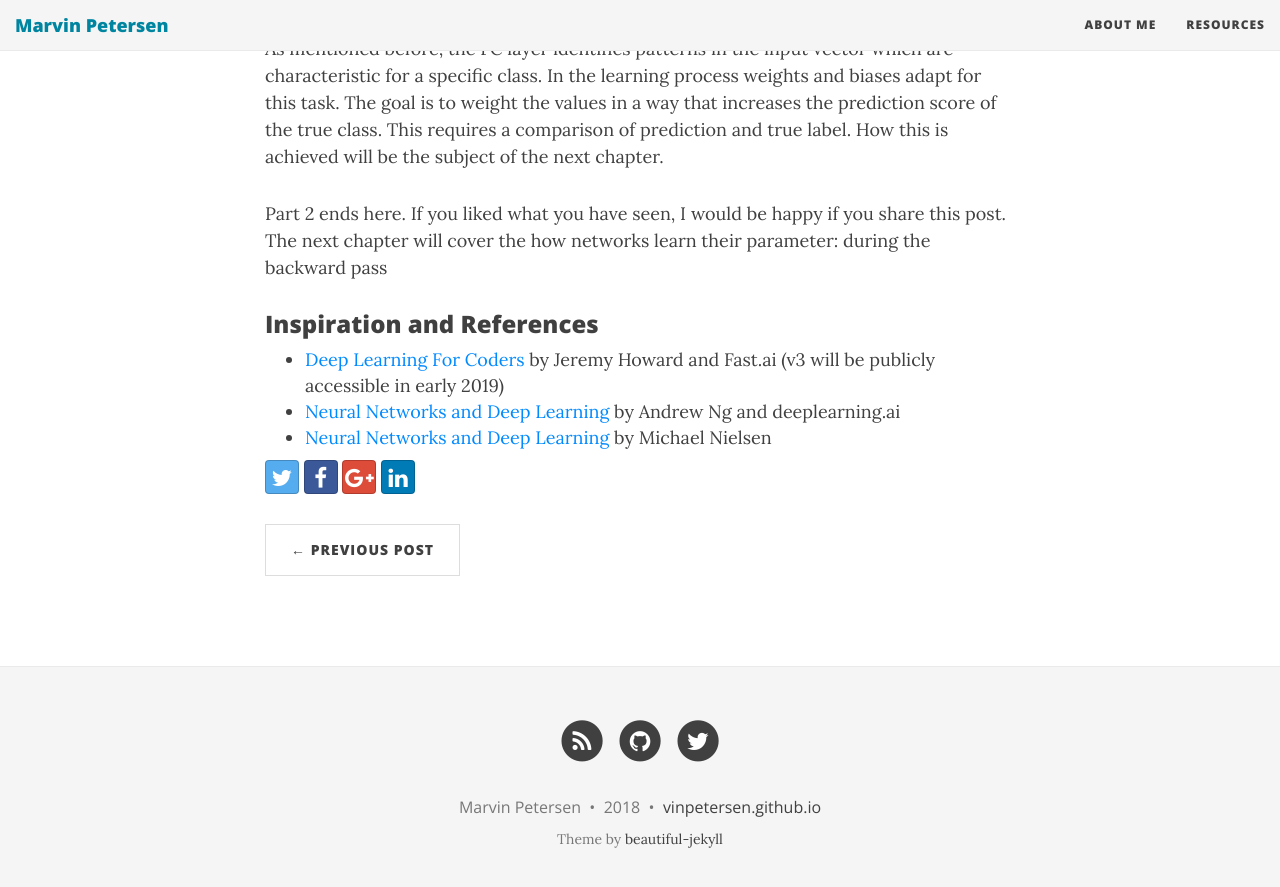
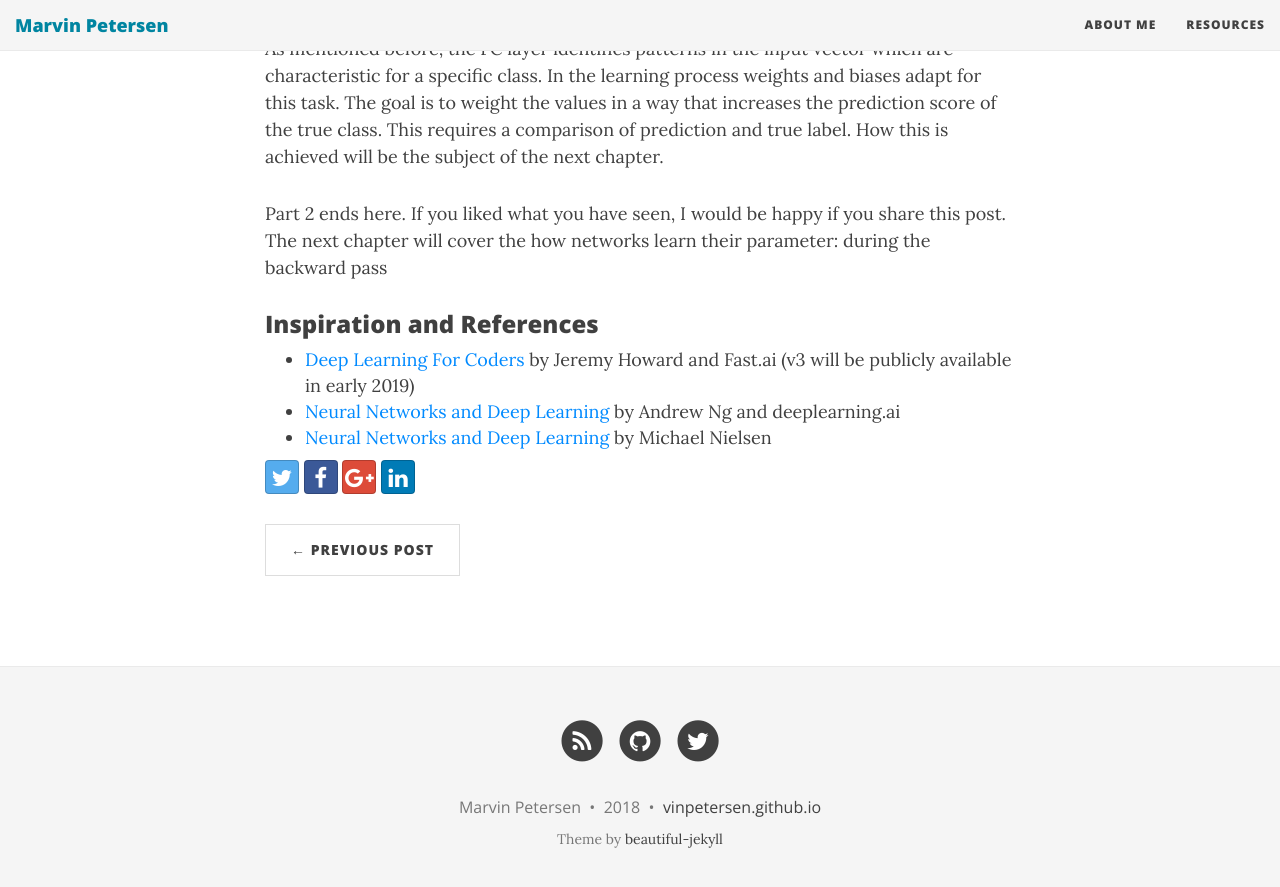
Before and after one commit to m-petersen/vinpetersen.github.io, a Jekyll site: the page built from _posts/2018-11-23-a-guided-tour-through-a-convolutional-neural-network-part-2.md, in a window 1280 px wide and 900 px high, scrolled down 3404 px. Shown: the top 887 px of the window. Built offline with Jekyll 4.4.1, drawn with Linux system fonts in a browser that asks for light colours; nearby versions of some CDN libraries; formulas are drawn with MathJax 3.

Commit message:
Update 2018-11-23-a-guided-tour-through-a-convolutional-neural-network-part-2.md

```diff
--- a/_posts/2018-11-23-a-guided-tour-through-a-convolutional-neural-network-part-2.md
+++ b/_posts/2018-11-23-a-guided-tour-through-a-convolutional-neural-network-part-2.md
@@ -33,6 +33,6 @@ As mentioned before, the FC layer identifies patterns in the input vector which
 Part 2 ends here. If you liked what you have seen, I would be happy if you share this post. The next chapter will cover the how networks learn their parameter: during the backward pass
 
 ### Inspiration and References
-* [Deep Learning For Coders](https://course.fast.ai/) by Jeremy Howard and Fast.ai (v3 will be publicly accessible in early 2019)
+* [Deep Learning For Coders](https://course.fast.ai/) by Jeremy Howard and Fast.ai (v3 will be publicly available in early 2019)
 * [Neural Networks and Deep Learning](https://www.coursera.org/learn/neural-networks-deep-learning?specialization=deep-learning) by Andrew Ng and deeplearning.ai
 * [Neural Networks and Deep Learning](http://neuralnetworksanddeeplearning.com/chap2.html) by Michael Nielsen
```
